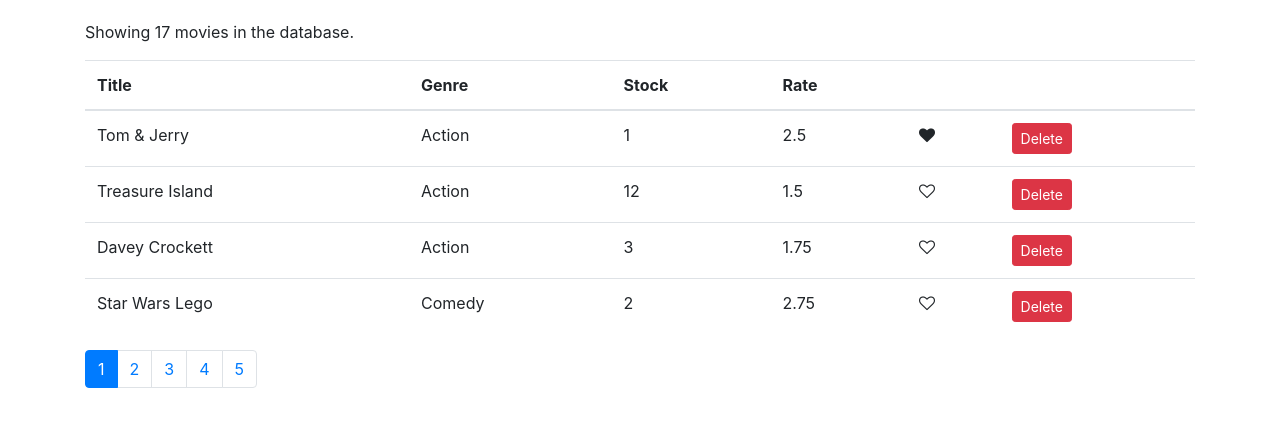
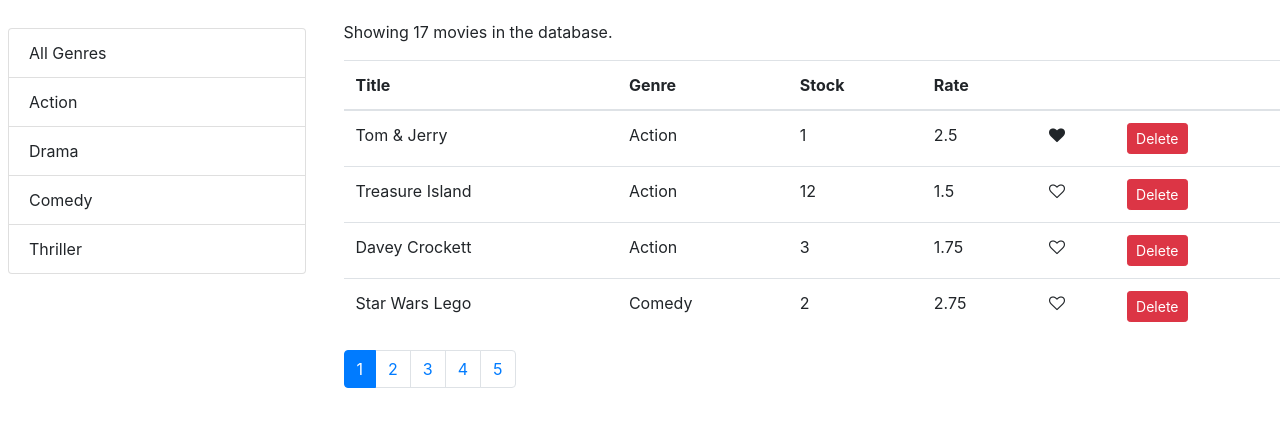
Before and after one commit to mrdaines/vidly-react, a React (Create React App) app: page / in a window 1280 px wide. Shown: the top 426 px of the page. Built offline with nearby package versions, Linux system fonts and the light colour scheme.

Commit message:
Add listGroup component, up to Filtering-handling selection

```diff
--- /dev/null
+++ b/src/components/common/listGroup.js
@@ -0,0 +1,36 @@
+import React from 'react';
+import PropTypes from 'prop-types';
+
+const ListGroup = props => {
+	const { items, textProperty, valueProperty, selectedItem, onItemSelect } = props;
+
+	return (
+		<ul className="list-group">
+			<li className="list-group-item">All Genres</li>
+			{items.map(item => (
+				<li
+					key={item[valueProperty]}
+					className={item === selectedItem ? 'list-group-item active' : 'list-group-item'}
+					onClick={() => { onItemSelect(item) }}
+				>
+					{item[textProperty]}
+				</li>
+			))}
+		</ul>
+	);
+};
+
+ListGroup.defaultProps = {
+	textProperty: "name",
+	valueProperty: "_id"
+};
+
+ListGroup.propTypes = {
+	items: PropTypes.array.isRequired,
+	selectedItem: PropTypes.object.isRequired,
+	textProperty: PropTypes.string.isRequired,
+	valueProperty: PropTypes.string.isRequired,
+	onItemSelect: PropTypes.func.isRequired
+};
+
+export default ListGroup;
--- a/src/components/movies.jsx
+++ b/src/components/movies.jsx
@@ -1,14 +1,21 @@
 import React, { Component } from 'react';
 import { getMovies } from '../services/fakeMovieService';
+import { getGenres } from '../services/fakeGenreService';
+import ListGroup from './common/listGroup';
 import Like from './common/like';
 import Pagination from './common/pagination';
 import { paginate } from '../utils/paginate'
 
 class Movies extends Component {
 	state = {
-		movies: getMovies(),
+		movies: [],
+		genres: [],
 		currentPage: 1,
 		pageSize: 4
+	}
+
+	componentDidMount() {
+		this.setState({ genres: getGenres(), movies: getMovies() });
 	}
 
 	handleDelete = movie => {
@@ -31,6 +38,11 @@ class Movies extends Component {
 		this.setState({ currentPage: page });
 	};
 
+	handleGenreSelect = genre => {
+		console.log('Change genre', genre);
+		this.setState({ selectedGenre: genre });
+	};
+
 	render() {
 		const { length: count } = this.state.movies;
 		const { pageSize, currentPage } = this.state;
@@ -41,7 +53,15 @@ class Movies extends Component {
 		const movies = paginate(this.state.movies, currentPage, pageSize);
 
 		return (
-			<div className="container">
+			<div className="row">
+				<div className="col-3 m-2">
+					<ListGroup
+						items={this.state.genres}
+						selectedItem={this.state.selectedGenre}
+						onItemSelect={this.handleGenreSelect}
+					/>
+				</div>
+				<div className="col">
 					<p>Showing {count} movies in the database.</p>
 					<table className="table">
 						<thead>
@@ -65,6 +85,7 @@ class Movies extends Component {
 						onPageChange={this.handlePageChange}
 					/>
 				</div>
+			</div>
 		);
 	}
 
--- a/src/services/fakeGenreService.js
+++ b/src/services/fakeGenreService.js
@@ -1,5 +1,6 @@
 export const genres = [
   { _id: "5b21ca3eeb7f6fbccd471818", name: "Action" },
+  { _id: "5b21ca3eeb7f6fbccd471817", name: "Drama" },
   { _id: "5b21ca3eeb7f6fbccd471814", name: "Comedy" },
   { _id: "5b21ca3eeb7f6fbccd471820", name: "Thriller" }
 ];
--- a/src/services/fakeMovieService.js
+++ b/src/services/fakeMovieService.js
@@ -40,7 +40,7 @@ const movies = [
   {
     _id: "5b21ca3eeb7f6fbccd471811",
     title: "Black Beard's Ghost",
-    genre: { _id: "5b21ca3eeb7f6fbccd471818", name: "Comedy" },
+    genre: { _id: "5b21ca3eeb7f6fbccd471814", name: "Comedy" },
     numberInStock: 4,
     liked: true,
     dailyRentalRate: 0.5,
@@ -49,7 +49,7 @@ const movies = [
   {
     _id: "5b21ca3eeb7f6fbccd471812",
     title: "Lady & The Tramp",
-    genre: { _id: "5b21ca3eeb7f6fbccd471718", name: "Drama" },
+    genre: { _id: "5b21ca3eeb7f6fbccd471817", name: "Drama" },
     numberInStock: 2,
     liked: false,
     dailyRentalRate: 2.25,
@@ -141,7 +141,7 @@ const movies = [
   {
     _id: "5b21ca3eeb7f6fbccd471821",
     title: "Zootopia",
-    genre: { _id: "5b21ca3eeb7f6fbccd471818", name: "Action" },
+    genre: { _id: "5b21ca3eeb7f6fbccd471817", name: "Drama" },
     numberInStock: 7,
     liked: false,
     dailyRentalRate: 3.5
```
Lines whose indentation alone changed are shown as unchanged.
